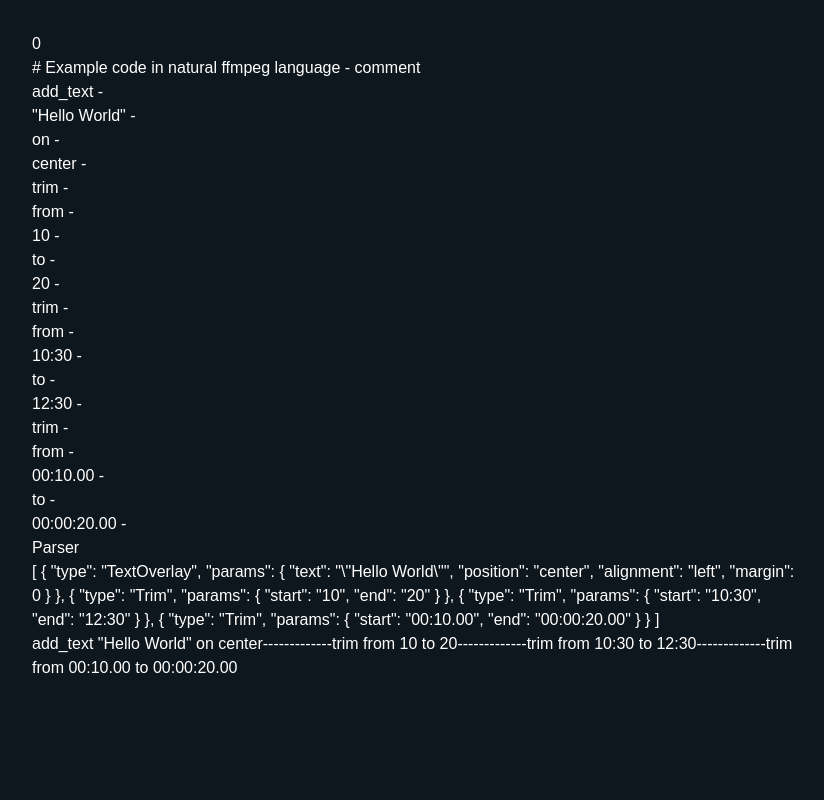
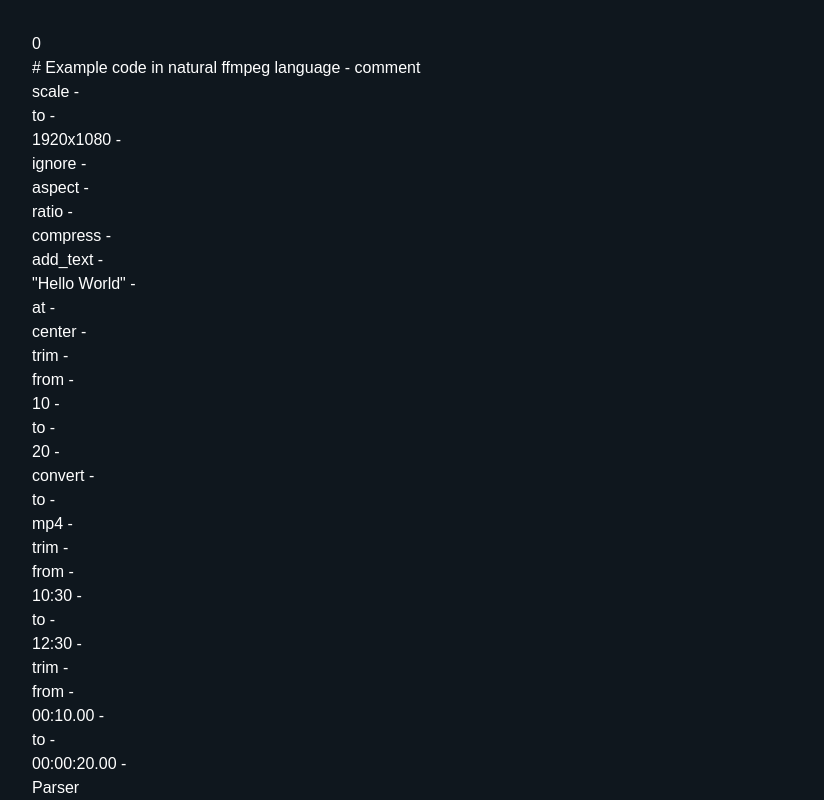
Before and after one commit to AlRodriguezGar14/natural-language-ffmpeg, a Next.js app: page /parser in a window 1280 px wide. Shown: the top 800 px of the page, without its empty margins (224-1048 px from the left). Built offline with nearby package versions, Linux system fonts and the light colour scheme.

Commit message:
[parser] add basic compress, convert and scale

```diff
--- a/app/parser/page.tsx
+++ b/app/parser/page.tsx
@@ -1,6 +1,9 @@
 const code = `# Example code in natural ffmpeg language
-add_text "Hello World" on center
+scale to 1920x1080 ignore aspect ratio
+compress
+add_text "Hello World" at center
 trim from 10 to 20
+convert to mp4
 trim from 10:30 to 12:30
 trim from 00:10.00 to 00:00:20.00
 `;
@@ -57,10 +60,79 @@ const commandPatterns: CommandPattern[] = [
     }),
   },
   {
+    // TODO: Validate once parsed that the conversion is from valid to valid format
+    name: "convert",
+    expectedTokens: [
+      { position: 1, expected: "to", optional: false },
+      {
+        position: 2,
+        expected:
+          /mp4|mov|mkv|webm|gif|mp3|wav|flac|aac|ogg|png|jpg|webp|avi|mp4a/,
+        paramName: "outputFormat",
+        optional: false,
+      },
+    ],
+    validate: () => {
+      return true;
+    },
+    createNode: (params) => ({
+      type: "Convert",
+      params: {
+        outputFormat: params.outputFormat,
+      },
+    }),
+  },
+  {
+    // TODO: Select which is the optional conversion format
+    name: "compress",
+    expectedTokens: [],
+    validate: () => {
+      return true;
+    },
+    createNode: () => ({
+      type: "Compress",
+      params: {},
+    }),
+  },
+  {
+    name: "scale",
+    expectedTokens: [
+      { position: 1, expected: "to", optional: false },
+      {
+        position: 2,
+        expected: /[0-9]+x[0-9]+/,
+        paramName: "resolution",
+        optional: false,
+      },
+      {
+        position: 3,
+        expected: /preserve|ignore/,
+        paramName: "preserve",
+        optional: false,
+      },
+      { position: 4, expected: "aspect", optional: false },
+      { position: 5, expected: "ratio", optional: false },
+    ],
+    validate: () => {
+      return true;
+    },
+    createNode: (params) => {
+      const [width, height] = params.resolution.split("x");
+
+      return {
+        type: "Scale",
+        params: {
+          width: width,
+          height: height,
+        },
+      };
+    },
+  },
+  {
     name: "add_text",
     expectedTokens: [
       { position: 1, expected: /^".*"$/, paramName: "text", optional: false },
-      { position: 2, expected: "on", optional: false },
+      { position: 2, expected: "at", optional: false },
       {
         position: 3,
         expected: /top-left|top-right|bottom-left|bottom-right|center/,
@@ -88,7 +160,7 @@ const commandPatterns: CommandPattern[] = [
       params: {
         text: params.text,
         position: params.position,
-        alignment: params.alignment ?? "left", // Default if not specified
+        alignment: params.alignment ?? "left", // Default if not specified - TODO: handle when there are optional params
         margin: params.margin ? parseInt(params.margin) : 0,
       },
     }),
@@ -96,7 +168,6 @@ const commandPatterns: CommandPattern[] = [
 ];
 
 function validateTrimParams(start: string, end: string): boolean {
-  console.log(`validating: ${start} - ${end}`);
   // HH:MM:SS.ms, MM:SS or SS format
   const timePattern = /^(?:(?:(\d+):)?(\d{1,2}):)?(\d{1,2})(?:\.(\d+))?$/;
 
@@ -242,7 +313,7 @@ export default function Parser() {
   }
 
   for (let i = 0; i < words.length; i++) {
-    if (words[i] === "trim" && words.length + i > 5) {
+    if (words[i] === "trim" && words.length > i + 5) {
       const result = validateCommandPatterns([
         words[i],
         words[i + 1],
@@ -259,7 +330,7 @@ export default function Parser() {
         parsedCommands.push(result.source ?? "");
       }
     }
-    if (words[i] === "add_text" && words.length + i > 4) {
+    if (words[i] === "add_text" && words.length > i + 4) {
       const result = validateCommandPatterns([
         words[i],
         words[i + 1],
@@ -268,6 +339,47 @@ export default function Parser() {
       ]);
       i += result.lastIndex;
 
+      if (!result.success) {
+        errors.push(result.error ?? "");
+      } else {
+        commands.push(result.node);
+        parsedCommands.push(result.source ?? "");
+      }
+    }
+    if (words[i] == "compress") {
+      const result = validateCommandPatterns([words[i]]);
+      i += result.lastIndex;
+      if (!result.success) {
+        errors.push(result.error ?? "");
+      } else {
+        commands.push(result.node);
+        parsedCommands.push(result.source ?? "");
+      }
+    }
+    if (words[i] == "convert" && words.length > i + 3) {
+      const result = validateCommandPatterns([
+        words[i],
+        words[i + 1],
+        words[i + 2],
+      ]);
+      i += result.lastIndex;
+      if (!result.success) {
+        errors.push(result.error ?? "");
+      } else {
+        commands.push(result.node);
+        parsedCommands.push(result.source ?? "");
+      }
+    }
+    if (words[i] == "scale" && words.length > i + 6) {
+      const result = validateCommandPatterns([
+        words[i],
+        words[i + 1],
+        words[i + 2],
+        words[i + 3],
+        words[i + 4],
+        words[i + 5],
+      ]);
+      i += result.lastIndex;
       if (!result.success) {
         errors.push(result.error ?? "");
       } else {
@@ -287,7 +399,9 @@ export default function Parser() {
       <p>Parser</p>
       {JSON.stringify(commands, null, 2)}
       <br />
-      <p>{parsedCommands.join("-------------")}</p>
+      {parsedCommands.map((c, i) => (
+        <p key={i}>{c}</p>
+      ))}
     </div>
   );
 }
```
